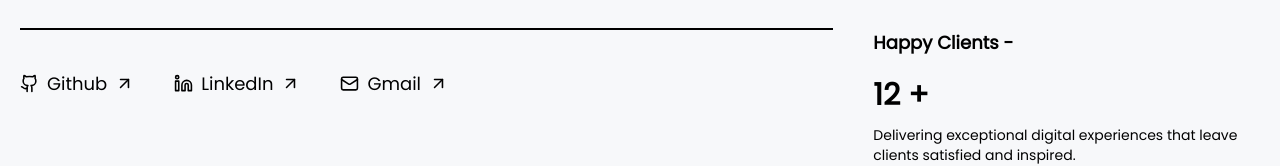
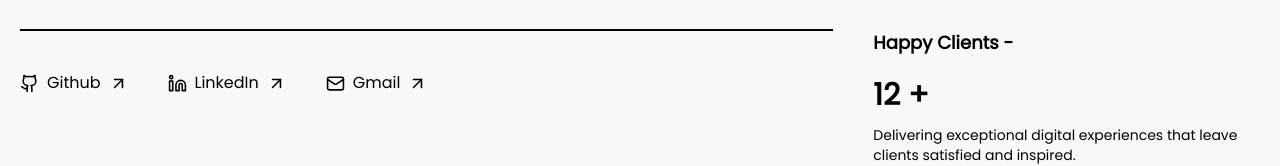
Before and after one commit to kid-us/Next-Portfolio, a Next.js app: page / in a window 1280 px wide. Shown: the part 460-626 px from the top of the page. Built offline with nearby package versions, Linux system fonts and the light colour scheme.

Commit message:
Link size changed

```diff
--- a/app/components/SocialLinks.tsx
+++ b/app/components/SocialLinks.tsx
@@ -7,7 +7,7 @@ const SocialLinks = () => {
     <>
       <Link
         href="#"
-        className="flex items-center lg:gap-x-2 gap-x-1 group text-color-secondary lg:text-md text-lg"
+        className="flex items-center lg:gap-x-2 gap-x-1 group text-color-secondary lg:text-[16px] text-lg"
       >
         <Github size={19} className="text-color-secondary" />
         Github
@@ -18,7 +18,7 @@ const SocialLinks = () => {
 
       <Link
         href="#"
-        className="flex items-center lg:gap-x-2 gap-x-1 group text-color-secondary lg:text-md text-lg"
+        className="flex items-center lg:gap-x-2 gap-x-1 group text-color-secondary lg:text-[16px] text-lg"
       >
         <Linkedin size={19} className="text-color-secondary" /> LinkedIn
         <span className="group-hover:rotate-45 transition-all duration-400 lg:block hidden">
@@ -28,7 +28,7 @@ const SocialLinks = () => {
 
       <Link
         href="#"
-        className="flex items-center lg:gap-x-2 gap-x-1 group text-color-secondary lg:text-md text-lg"
+        className="flex items-center lg:gap-x-2 gap-x-1 group text-color-secondary lg:text-[16px] text-lg"
       >
         <Mail size={19} className="text-color-secondary" /> Gmail
         <span className="group-hover:rotate-45 transition-all duration-400 lg:block hidden">
```
